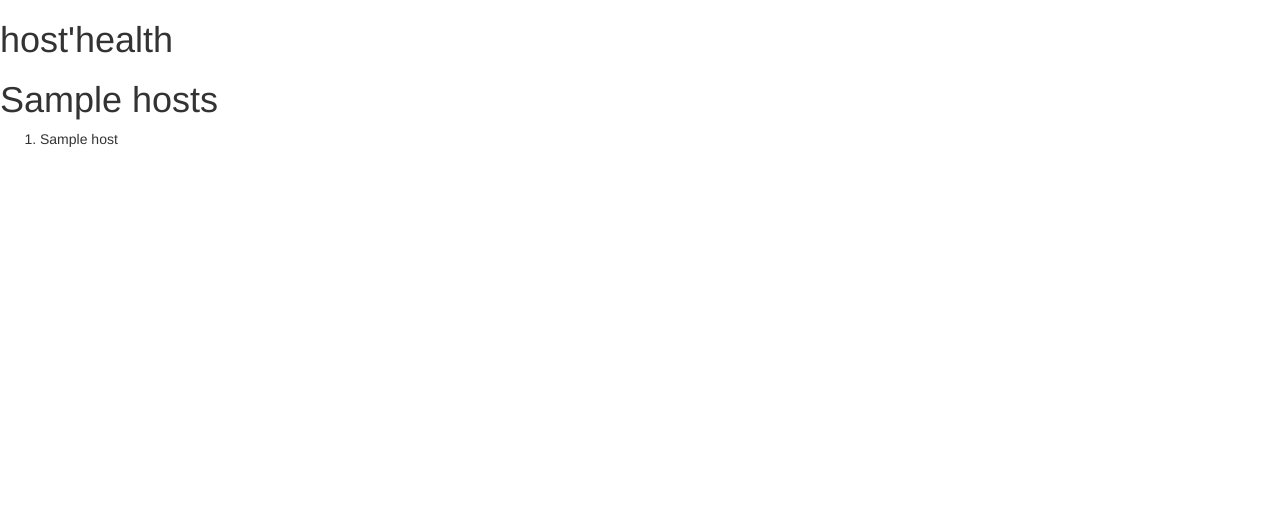
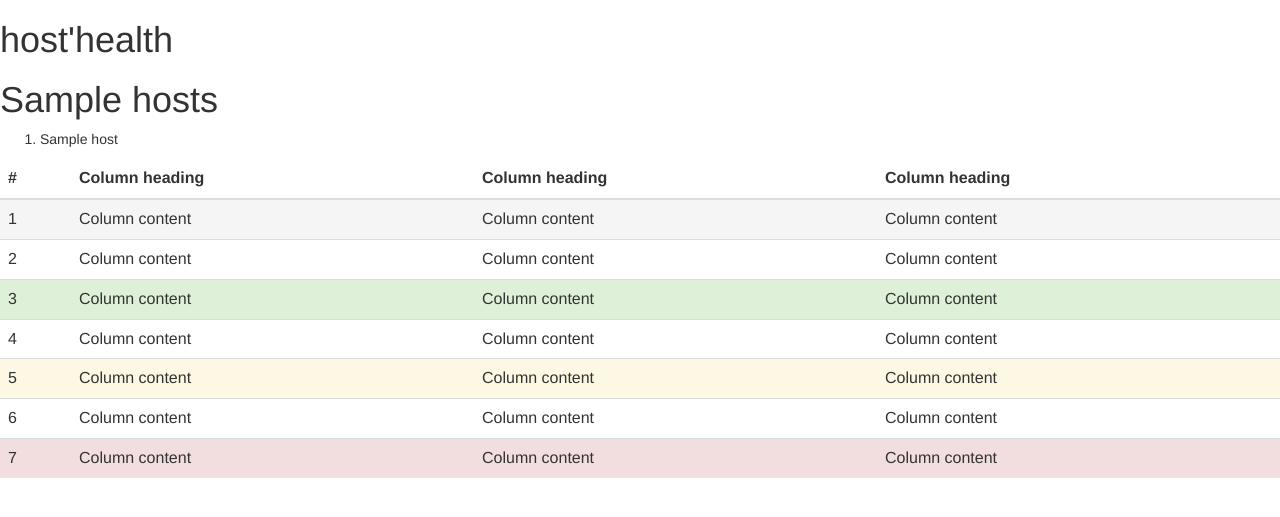
Before and after one commit to canghai908/chart, a Django app: template chart/templates/show.html in a window 1280 px wide. Shown: the top 517 px of the page. Run offline with Django 3.2, Linux system fonts and the light colour scheme; the template is opened without the code that fills it: most values are stand-ins (such as "Sample title", 1, 10 or a date in 2020).

Commit message:
test tables
test tables

```diff
--- a/chart/templates/show.html
+++ b/chart/templates/show.html
@@ -15,6 +15,63 @@
 <li>{{host}}</li>
 {%endfor%}
 </ol>
+
+<div class="bs-example">
+      <table class="table">
+        <thead>
+          <tr>
+            <th>#</th>
+            <th>Column heading</th>
+            <th>Column heading</th>
+            <th>Column heading</th>
+          </tr>
+        </thead>
+        <tbody>
+          <tr class="active">
+            <td>1</td>
+            <td>Column content</td>
+            <td>Column content</td>
+            <td>Column content</td>
+          </tr>
+          <tr>
+            <td>2</td>
+            <td>Column content</td>
+            <td>Column content</td>
+            <td>Column content</td>
+          </tr>
+          <tr class="success">
+            <td>3</td>
+            <td>Column content</td>
+            <td>Column content</td>
+            <td>Column content</td>
+          </tr>
+          <tr>
+            <td>4</td>
+            <td>Column content</td>
+            <td>Column content</td>
+            <td>Column content</td>
+          </tr>
+          <tr class="warning">
+            <td>5</td>
+            <td>Column content</td>
+            <td>Column content</td>
+            <td>Column content</td>
+          </tr>
+          <tr>
+            <td>6</td>
+            <td>Column content</td>
+            <td>Column content</td>
+            <td>Column content</td>
+          </tr>
+          <tr class="danger">
+            <td>7</td>
+            <td>Column content</td>
+            <td>Column content</td>
+            <td>Column content</td>
+          </tr>
+        </tbody>
+      </table>
+    </div><!-- /example -->
 </body>
 
 </html>
```
